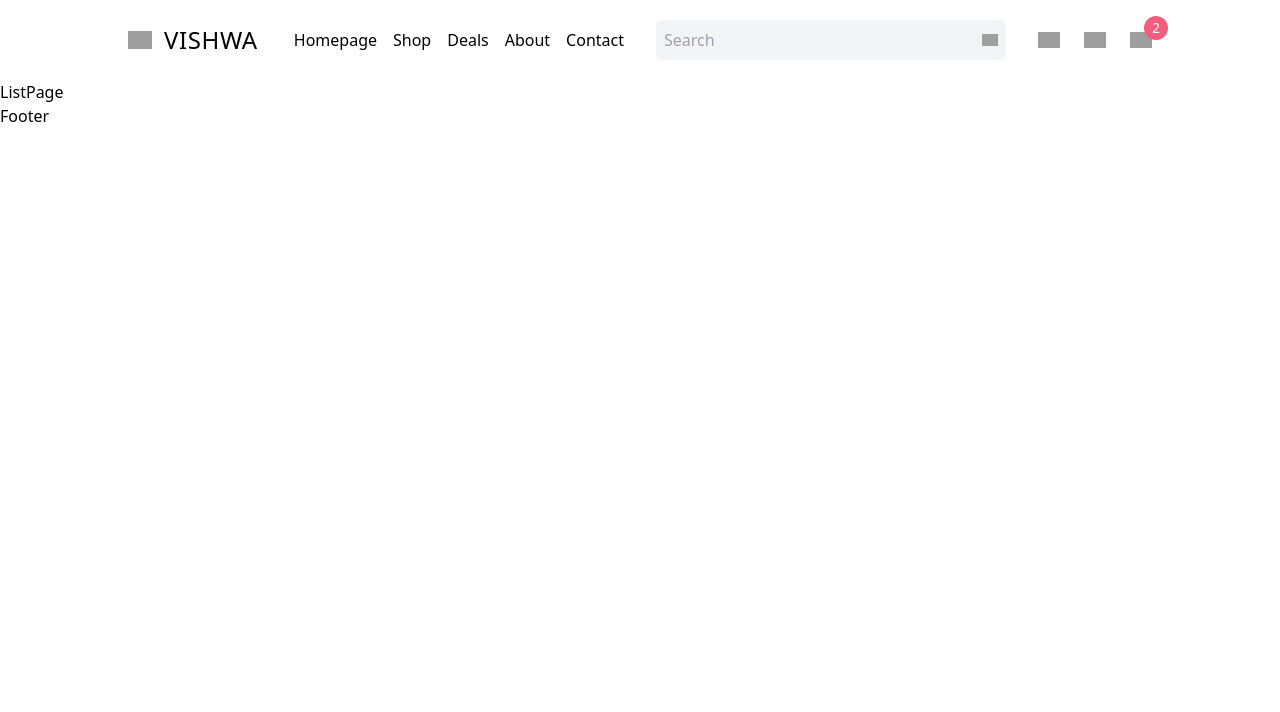
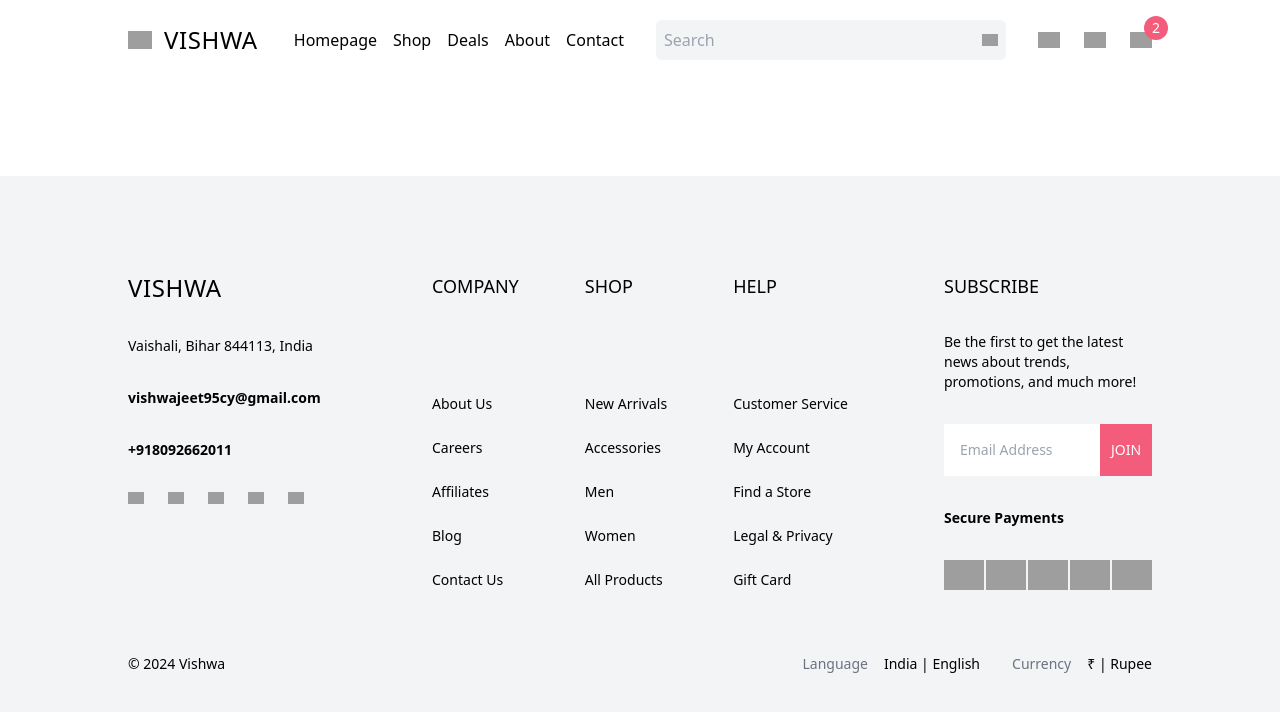
Before and after one commit to vishwajeet95cy/next_ecommerce, a Next.js app: page /list in a window 1280 px wide. Shown: the top 712 px of the page. Built offline with nearby package versions, Linux system fonts and the light colour scheme; grey boxes are pictures that could not be loaded.

Commit message:
feat: Footer Added List Page Started

```diff
--- a/src/app/list/page.tsx
+++ b/src/app/list/page.tsx
@@ -1,7 +1,7 @@
 import React from "react";
 
 const ListPage = () => {
-  return <div className="">ListPage</div>;
+  return <div className="px-4 md:px-8 lg:px-16 xl:px-32 2xl:px-64"></div>;
 };
 
 export default ListPage;
--- a/src/components/Footer.tsx
+++ b/src/components/Footer.tsx
@@ -1,7 +1,97 @@
-import React from "react";
+import Image from "next/image";
+import Link from "next/link";
 
 const Footer = () => {
-  return <div>Footer</div>;
+  return (
+    <div className="py-24 px-4 md:px-8 lg:px-16 xl:px-32 2xl:px-64 bg-gray-100 text-sm mt-24">
+      <div className=" flex flex-col md:flex-row justify-between gap-24">
+        <div className="w-full md:w-1/2 lg:w-1/4 flex flex-col gap-8">
+          <Link href="/">
+            <div className="text-2xl tracking-wide">VISHWA</div>
+          </Link>
+          <p>Vaishali, Bihar 844113, India</p>
+          <span className="font-semibold">vishwajeet95cy@gmail.com</span>
+          <span className="font-semibold">+918092662011</span>
+          <div className="flex gap-6">
+            <Image src="/facebook.png" alt="" width={16} height={16} />
+            <Image src="/youtube.png" alt="" width={16} height={16} />
+            <Image src="/instagram.png" alt="" width={16} height={16} />
+            <Image src="/pinterest.png" alt="" width={16} height={16} />
+            <Image src="/x.png" alt="" width={16} height={16} />
+          </div>
+        </div>
+        <div className="hidden lg:flex justify-between w-1/2">
+          <div className="flex flex-col justify-between">
+            <h1 className="font-medium text-lg">COMPANY</h1>
+            <div className="flex flex-col gap-6">
+              <Link href="">About Us</Link>
+              <Link href="">Careers</Link>
+              <Link href="">Affiliates</Link>
+              <Link href="">Blog</Link>
+              <Link href="">Contact Us</Link>
+            </div>
+          </div>
+          <div className="flex flex-col justify-between">
+            <h1 className="font-medium text-lg">SHOP</h1>
+            <div className="flex flex-col gap-6">
+              <Link href="">New Arrivals</Link>
+              <Link href="">Accessories</Link>
+              <Link href="">Men</Link>
+              <Link href="">Women</Link>
+              <Link href="">All Products</Link>
+            </div>
+          </div>
+          <div className="flex flex-col justify-between">
+            <h1 className="font-medium text-lg">HELP</h1>
+            <div className="flex flex-col gap-6">
+              <Link href="">Customer Service</Link>
+              <Link href="">My Account</Link>
+              <Link href="">Find a Store</Link>
+              <Link href="">Legal & Privacy</Link>
+              <Link href="">Gift Card</Link>
+            </div>
+          </div>
+        </div>
+        <div className="w-full md:w-1/2 lg:w-1/4 flex flex-col gap-8">
+          <h1 className="font-medium text-lg">SUBSCRIBE</h1>
+          <p>
+            Be the first to get the latest news about trends, promotions, and
+            much more!
+          </p>
+          <div className="flex">
+            <input
+              type="text"
+              name="email"
+              placeholder="Email Address"
+              className="p-4 w-3/4"
+            />
+            <button className="w-1/4 bg-vishwa text-white">JOIN</button>
+          </div>
+          <span className="font-semibold">Secure Payments</span>
+          <div className="flex justify-between">
+            <Image src="/discover.png" alt="" width={40} height={20} />
+            <Image src="/skrill.png" alt="" width={40} height={20} />
+            <Image src="/paypal.png" alt="" width={40} height={20} />
+            <Image src="/mstercard.png" alt="" width={40} height={20} />
+            <Image src="/visa.png" alt="" width={40} height={20} />
+          </div>
+        </div>
+      </div>
+      <div className="flex flex-col md:flex-row items-center justify-between gap-8 mt-16">
+        <div className="">&copy; 2024 Vishwa</div>
+        <div className="flex flex-col gap-8 md:flex-row">
+          <div className="">
+            <span className="text-gray-500 mr-4">Language</span>
+            <span className="font-medium">India | English</span>
+          </div>
+          <div className="">
+            <span className="text-gray-500 mr-4">Currency</span>
+            <span className="font-medium">&#8377; | Rupee</span>
+          </div>
+        </div>
+      </div>
+    </div>
+  );
 };
 
 export default Footer;
```
